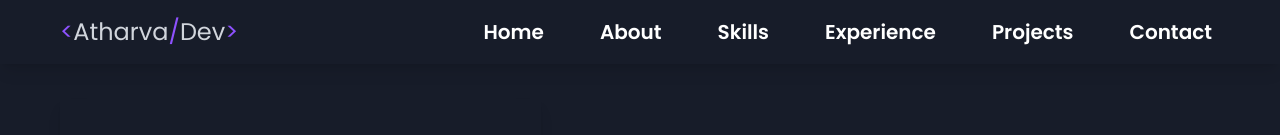
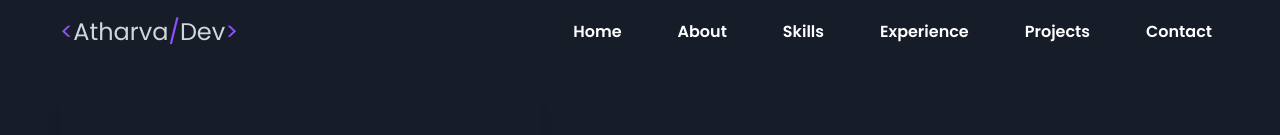
Before and after one commit to Atharvap7804/Portfolio, a React (Vite) app: page / in a window 1280 px wide. Shown: the top 135 px of the page. Built offline with nearby package versions, Linux system fonts and the light colour scheme; some icons are missing; a web font is replaced by a local one.

Commit message:
Added changes

```diff
--- a/src/components/Navbar/Navbar.jsx
+++ b/src/components/Navbar/Navbar.jsx
@@ -33,7 +33,7 @@ const Navbar = () => {
         initial={{ y: -80, opacity: 0 }}
         animate={{ y: showDesktopNav ? 0 : -100, opacity: showDesktopNav ? 1 : 0 }}
         transition={{ duration: 0.1, ease: "easeOut" }}
-        className="hidden md:flex fixed top-0 left-0 w-full justify-between items-center px-15 py-5 h-[8vh] bg-[#171C29] z-50 shadow-lg"
+        className="hidden md:flex fixed top-0 left-0 w-full justify-between items-center px-15 py-5 h-[8vh] bg-[#171C29] z-50 "
         style={{ pointerEvents: showDesktopNav ? 'auto' : 'none' }}
       >
         <div className="logo text-2xl text-gray-300">
@@ -46,7 +46,7 @@ const Navbar = () => {
           </a>
         </div>
 
-        <div className="flex gap-10 font-semibold text-white text-xl">
+        <div className="flex gap-10 font-semibold text-white text-l">
           {["home", "about", "skills", "experience", "projects", "contact"].map((item) => (
             <motion.a
               key={item}
```
